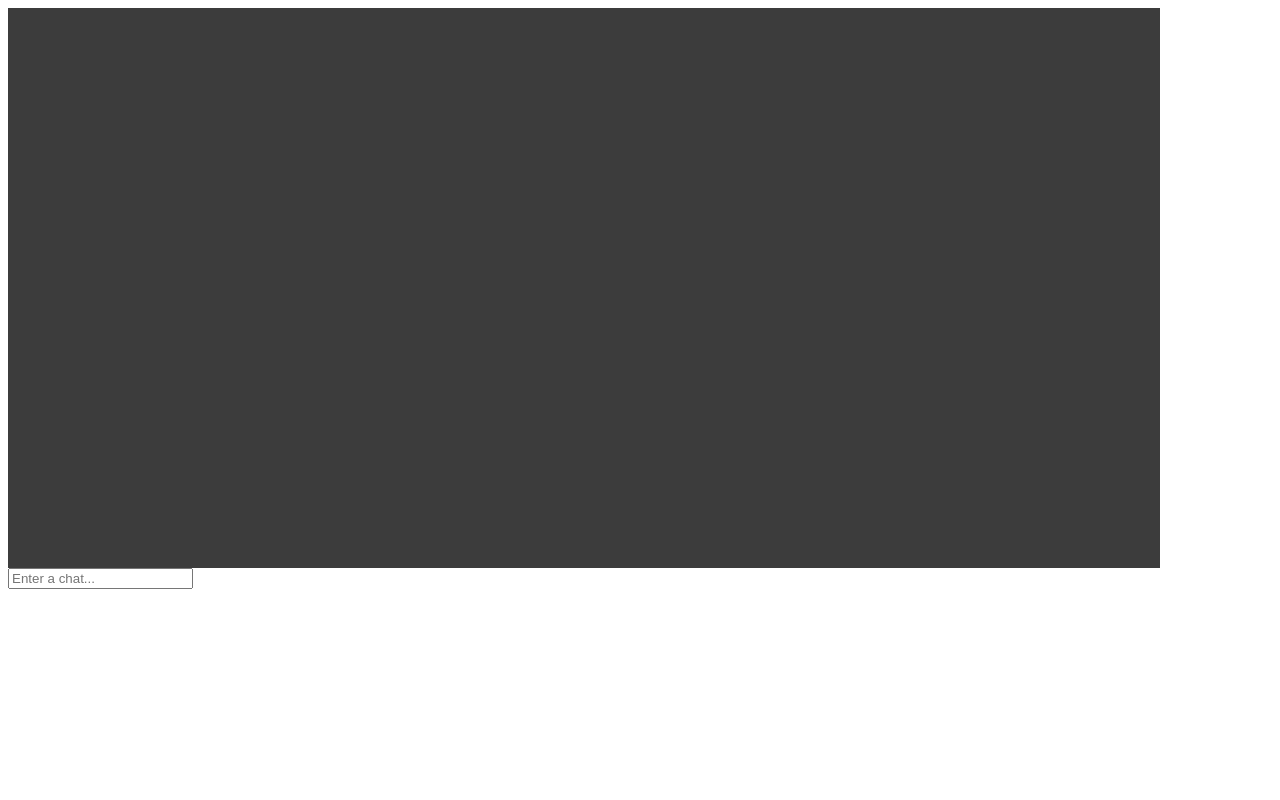
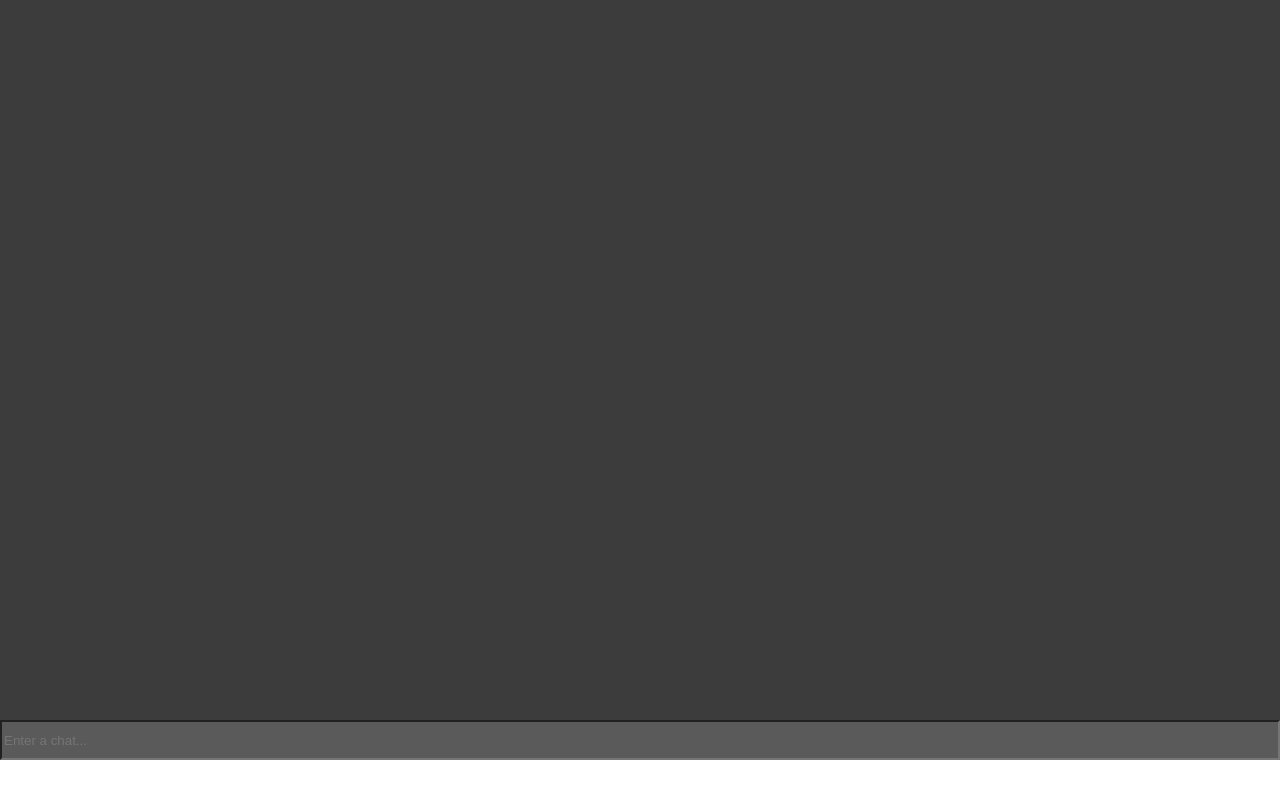
Before and after one commit to brodybigwood/sched-tracker, a PHP site: page /chat.html in a window 1280 px wide. Run offline with PHP 8.4, Linux system fonts and the light colour scheme.

Commit message:
styling for ai chat

```diff
--- a/php/chat.css
+++ b/php/chat.css
@@ -1,25 +1,52 @@
 #chat-container {
-    width: 90vw;
-    height: 70vh;
+    width: 100vw;
+    height: 90vh;
     background-color: rgb(60,60,60);
     display: flex;
     flex-direction: column;
+    overflow: scroll;
+    border: none;
+    margin: 0;
+}
+
+body {
+    border: none;
+    margin: 0;
 }
 
 #chatInput {
-
+    width: 100vw;
+    height: 5vh;
+    background-color: rgb(90,90,90);
+    color: white;
 }
 
 .message {
     width: 60%;
     color: white;
     font-family: Arial, Helvetica, sans-serif;
+    border: 20px;
+    border-radius: 20px;
+    padding-left: 15px;
 }
 
 .message.user {
     margin-left: auto;
+    background-color: rgba(40,50,150,150);
 }
 
 .message.ai {
     margin-right: auto;
+    background-color: rgba(150,50,40,150);
 }
+
+
+.label {
+    display: inline-block;
+    background-color: white;
+    color: black;
+    font-size: 12px;
+    padding: 2px 6px;
+    border-radius: 5px;
+    margin-bottom: 5px;
+}
--- a/php/chat.js
+++ b/php/chat.js
@@ -1,5 +1,17 @@
 const chatInput = document.getElementById('chatInput');
 const chatContainer = document.getElementById('chat-container');
+
+
+window.visualViewport.addEventListener('resize', () => {
+    const originalVh = window.innerHeight;  // Save on page load before keyboard
+    const currentVh = window.visualViewport.height;
+
+    const ratio = currentVh / originalVh;   // e.g. 0.6 if keyboard takes 40%
+    element.style.height = (ratio * 90) + 'vh';  // or multiply original element height by ratio
+
+  });
+
+
 
 chatInput.addEventListener('keyup', function(event) {
     if (event.key === 'Enter') {
@@ -20,12 +32,22 @@ const chatContainer = document.getElementById('chat-container');
 async function sendMessage(message) {
     try {
 
-        // Display user message in chat container
         const userDiv = document.createElement('div');
         userDiv.classList.add('message');
         userDiv.classList.add('user');
-        userDiv.textContent = `You: ${message}`;
+
+        const label1 = document.createElement('div');
+        label1.textContent = 'You';
+        label1.classList.add('label');
+        userDiv.appendChild(label1);
+
+        const content1 = document.createElement('div');
+        content1.textContent = message;
+        userDiv.appendChild(content1);
+
         chatContainer.appendChild(userDiv);
+
+        chatContainer.scrollTop = chatContainer.scrollHeight; // Scroll to bottom
 
 
         const response = await fetch('chat.php', { // Target your chat.php script
@@ -54,7 +76,16 @@ async function sendMessage(message) {
         const aiDiv = document.createElement('div');
         aiDiv.classList.add('message');
         aiDiv.classList.add('ai');
-        aiDiv.textContent = `AI: ${data.response}`; // Assuming chat.php sends back { "response": "AI text" }
+
+        const label = document.createElement('div');
+        label.textContent = 'AI';
+        label.classList.add('label');
+        aiDiv.appendChild(label);
+
+        const content = document.createElement('div');
+        content.textContent = data.response;
+        aiDiv.appendChild(content);
+
         chatContainer.appendChild(aiDiv);
 
         chatContainer.scrollTop = chatContainer.scrollHeight; // Scroll to bottom
--- a/php/content.php
+++ b/php/content.php
@@ -46,11 +46,10 @@ try {
 
 if($page == 'schedule') {
     readfile('schedule.html');
+} elseif($page == 'chat') {
+    readfile('chat.html');
 } elseif (!$isAdmin) {
     readfile('development.html');
-}
-elseif($page == 'chat') {
-    readfile('chat.html');
 } elseif($page == 'settings') {
     readfile('settings.html');
 } else {
```
Lines whose indentation alone changed are shown as unchanged.
